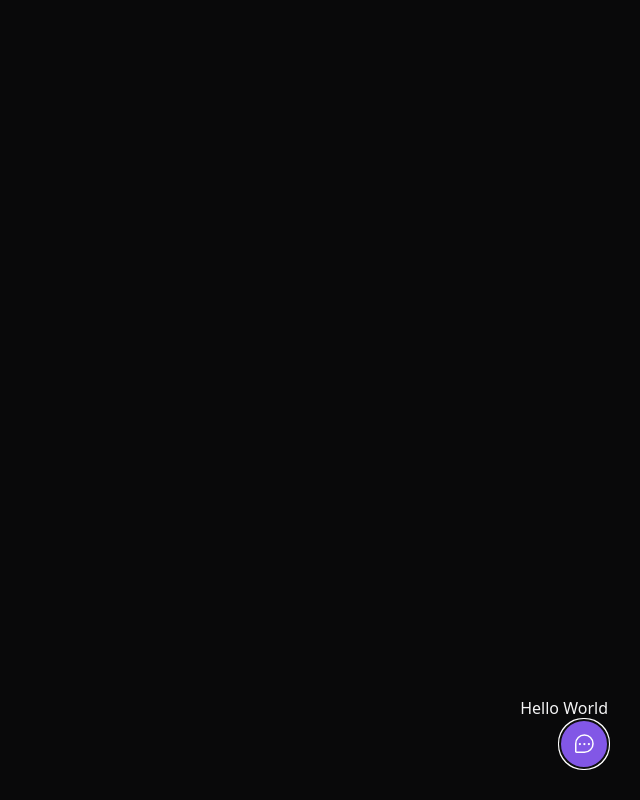
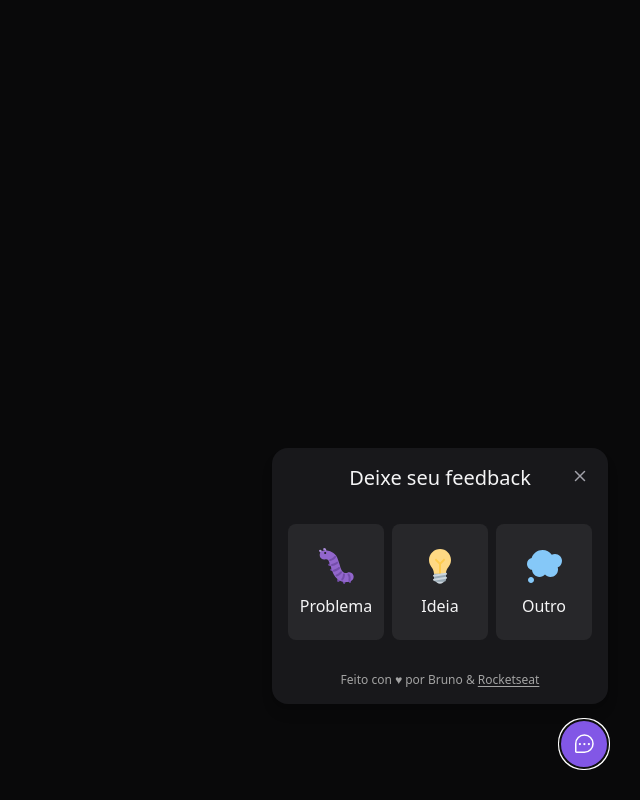
Before and after one commit to BrunoBuzetti/nlw8i, a React (Vite) app: page / in a window 1280 px wide. Both pictures are taken after a click on the button "Feedback". Shown: the whole page, without its empty margins (640-1280 px from the left). Built offline with nearby package versions, Linux system fonts and the light colour scheme.

Commit message:
Stage 2 till 49

```diff
--- /dev/null
+++ b/src/components/CloseButton.tsx
@@ -0,0 +1,10 @@
+import { Popover } from '@headlessui/react'
+import { X } from 'phosphor-react';
+
+export function CloseButton() {
+    return (
+        <Popover.Button className="top-5 right-5 absolute text-zinc-400 hover:text-zinc-100" title="Fechar formulário de feedback" >
+            <X weight="bold" className="w-4 h-4"></X>
+        </Popover.Button>
+    );
+}
--- a/src/components/Widget.tsx
+++ b/src/components/Widget.tsx
@@ -1,12 +1,12 @@
 import { ChatTeardropDots } from 'phosphor-react';
-import { useState } from 'react';
 import { Popover } from '@headlessui/react';
+import { WidgetForm } from './WidgetForm';
 
 export function Widget() {
     return (
         <Popover className="absolute bottom-4 right-4 md:bottom-8 md:right-8 flex flex-col items-end">
 
-            <Popover.Panel><p>Hello World</p></Popover.Panel>
+            <Popover.Panel> <WidgetForm></WidgetForm> </Popover.Panel>
 
             <Popover.Button className="bg-brand-500 rounded-full px-3 h-12 text-white flex items-center group">
                 <ChatTeardropDots className='w-6 h-6'></ChatTeardropDots>
--- a/src/components/WidgetForm/index.tsx
+++ b/src/components/WidgetForm/index.tsx
@@ -1,6 +1,8 @@
+import { useState } from 'react';
 import bugImageUrl from '../../assets/bug.svg';
 import ideaImageUrl from '../../assets/idea.svg';
 import thoughtImageUrl from '../../assets/thought.svg';
+import { CloseButton } from '../CloseButton';
 
 export const feedbackTypes = {
     BUG: {
@@ -25,3 +27,53 @@
         }
     },
 };
+
+export type FeedbackType = keyof typeof feedbackTypes;
+
+export function WidgetForm() {
+    const [feedbackType, setFeedbackType] = useState<FeedbackType | null>(null)
+
+    function handleRestartFeedback() {
+        setFeedbackType(null)
+    }
+
+    return (
+        <div className="bg-zinc-900 p-4 relative rounded-2xl mb-4 flex flex-col items-center shadow-lg w-[calc(100vw-2rem)] md:w-auto">
+
+            <header>
+                <span className="text-xl çeading-6">
+                    Deixe seu feedback
+                </span>
+                <CloseButton></CloseButton>
+            </header>
+
+            { !feedbackType ? (
+                        <div className="flex py-8 gap-2 w-full">
+                        {Object.entries(feedbackTypes).map(([key, value]) => {
+                            console.log(key, value);
+                            return (
+                                <button
+                                    type="button"
+                                    key={key}
+                                    onClick={() => setFeedbackType(key as FeedbackType)}
+                                    className="bg-zinc-800  rounded-lg py-5 w-24 flex-1 flex flex-col items-center gap-2 border-2 border-transparent hover:border-brand-500 focus:border-brand-500 focus:outline-none"
+                                >
+                                    <img src={value.image.source} alt={value.image.alt} />
+                                    <span>{value.title}</span>
+                                </button>
+                            )
+                        })}
+                    </div>
+            ) : (
+                <p>Hellow</p>
+            )
+
+
+            }
+
+            <footer className="text-xs text-neutral-400">
+                Feito con ♥ por Bruno & <a className="underline underline-offset-2" href="http://rocketseat.com.br">Rocketseat</a>
+            </footer>
+        </div>
+    );
+}
```
